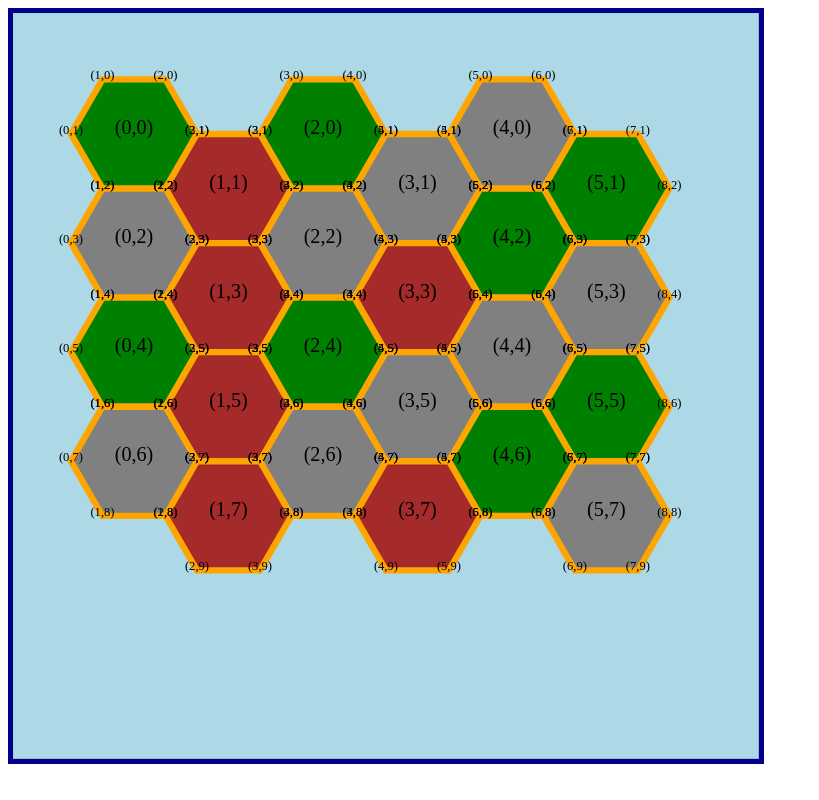
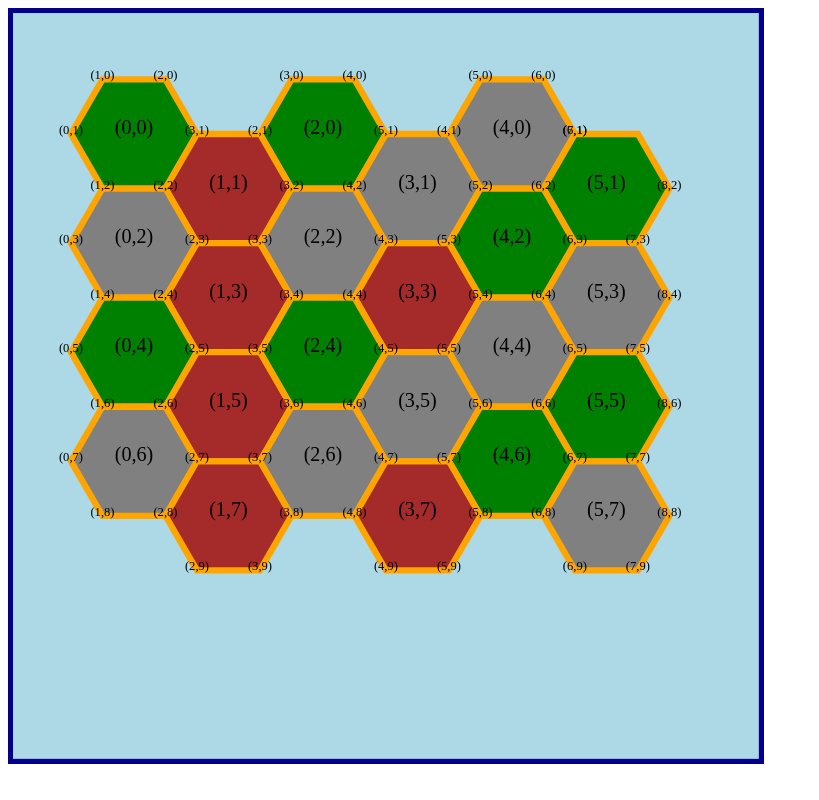
Before and after one commit to mozzzzy/catan, a plain HTML site: page client_js/index.html in a window 1280 px wide. Shown: the whole page, without its empty margins (0-819 px from the left). Drawn offline with nearby package versions, Linux system fonts and the light colour scheme.

Commit message:
client_js: refactoring

```diff
--- a/client_js/client.js
+++ b/client_js/client.js
@@ -6,67 +6,90 @@ const Resource = {
   Soil: "brown",
   Tree: "green"
 };
+const SIN = R * Math.sin(Math.PI / 3.0);
+const COS = R * Math.cos(Math.PI / 3.0);
 
-var map = new Vue({
+let map = new Vue({
   el: '#map',
   data: {
     cells: [
-      {resource: Resource.Tree, pos: {x: 0, y: 0}},
-      {resource: Resource.Tree, pos: {x: 2, y: 0}},
-      {resource: Resource.Iron, pos: {x: 4, y: 0}},
-      {resource: Resource.Soil, pos: {x: 1, y: 1}},
-      {resource: Resource.Iron, pos: {x: 3, y: 1}},
-      {resource: Resource.Tree, pos: {x: 5, y: 1}},
-      {resource: Resource.Iron, pos: {x: 0, y: 2}},
-      {resource: Resource.Iron, pos: {x: 2, y: 2}},
-      {resource: Resource.Tree, pos: {x: 4, y: 2}},
-      {resource: Resource.Soil, pos: {x: 1, y: 3}},
-      {resource: Resource.Soil, pos: {x: 3, y: 3}},
-      {resource: Resource.Iron, pos: {x: 5, y: 3}},
-      {resource: Resource.Tree, pos: {x: 0, y: 4}},
-      {resource: Resource.Tree, pos: {x: 2, y: 4}},
-      {resource: Resource.Iron, pos: {x: 4, y: 4}},
-      {resource: Resource.Soil, pos: {x: 1, y: 5}},
-      {resource: Resource.Iron, pos: {x: 3, y: 5}},
-      {resource: Resource.Tree, pos: {x: 5, y: 5}},
-      {resource: Resource.Iron, pos: {x: 0, y: 6}},
-      {resource: Resource.Iron, pos: {x: 2, y: 6}},
-      {resource: Resource.Tree, pos: {x: 4, y: 6}},
-      {resource: Resource.Soil, pos: {x: 1, y: 7}},
-      {resource: Resource.Soil, pos: {x: 3, y: 7}},
-      {resource: Resource.Iron, pos: {x: 5, y: 7}},
+      {resource: Resource.Tree, x: 0, y: 0},
+      {resource: Resource.Tree, x: 2, y: 0},
+      {resource: Resource.Iron, x: 4, y: 0},
+      {resource: Resource.Soil, x: 1, y: 1},
+      {resource: Resource.Iron, x: 3, y: 1},
+      {resource: Resource.Tree, x: 5, y: 1},
+      {resource: Resource.Iron, x: 0, y: 2},
+      {resource: Resource.Iron, x: 2, y: 2},
+      {resource: Resource.Tree, x: 4, y: 2},
+      {resource: Resource.Soil, x: 1, y: 3},
+      {resource: Resource.Soil, x: 3, y: 3},
+      {resource: Resource.Iron, x: 5, y: 3},
+      {resource: Resource.Tree, x: 0, y: 4},
+      {resource: Resource.Tree, x: 2, y: 4},
+      {resource: Resource.Iron, x: 4, y: 4},
+      {resource: Resource.Soil, x: 1, y: 5},
+      {resource: Resource.Iron, x: 3, y: 5},
+      {resource: Resource.Tree, x: 5, y: 5},
+      {resource: Resource.Iron, x: 0, y: 6},
+      {resource: Resource.Iron, x: 2, y: 6},
+      {resource: Resource.Tree, x: 4, y: 6},
+      {resource: Resource.Soil, x: 1, y: 7},
+      {resource: Resource.Soil, x: 3, y: 7},
+      {resource: Resource.Iron, x: 5, y: 7},
     ]
   },
-  methods: {
-    svg_pos: function(cell_pos) {
-      s = R * Math.sin(Math.PI / 3.0);
-      c = R * Math.cos(Math.PI / 3.0);
-
-      x = cell_pos.x * (R + c) + OFFSET_X;
-      y = cell_pos.y * s + OFFSET_Y;
-      return {x: x, y: y}
-    },
-    svg_vertices: function(cell_pos) {
-      res = [];
-      p = this.svg_pos(cell_pos);
-      x = p.x, y = p.y;
-      res.push({x: cell_pos.x + 3, y: cell_pos.y + 1, svg_x: (x + R), svg_y: (y + 0)});
-      res.push({x: cell_pos.x + 2, y: cell_pos.y + 2, svg_x: (x + c), svg_y: (y + s)});
-      res.push({x: cell_pos.x + 1, y: cell_pos.y + 2, svg_x: (x - c), svg_y: (y + s)});
-      res.push({x: cell_pos.x + 0, y: cell_pos.y + 1, svg_x: (x - R), svg_y: (y + 0)});
-      res.push({x: cell_pos.x + 1, y: cell_pos.y + 0, svg_x: (x - c), svg_y: (y - s)});
-      res.push({x: cell_pos.x + 2, y: cell_pos.y + 0, svg_x: (x + c), svg_y: (y - s)});
+  computed: { // like read only properties
+    all_cells: function () {
+      let res = []
+      for (let i = 0; i < this.cells.length; i++) {
+        let c = this.cells[i];
+        c.svg_x = c.x * (R + COS) + OFFSET_X;
+        c.svg_y = c.y * SIN + OFFSET_Y;
+        c.points = this.vertices(c).map(v => v.svg_x + "," + v.svg_y).join(" ");
+        res.push(c);
+      }
       return res;
     },
-    svg_vertices_str: function(cell_pos) {
-      return this.svg_vertices(cell_pos).map(v => v.svg_x + "," + v.svg_y).join(" ");
+    all_vertices: function() {
+      let res = [];
+      let s = new Set();
+      for (let i = 0; i < this.all_cells.length; i++) {
+        let vertices = this.vertices(this.all_cells[i]);
+        for (let j = 0; j < vertices.length; j++) {
+          let x = vertices[j].x;
+          let y = vertices[j].y;
+          let pos = x + "," + y;
+          if (!s.has(pos)) {
+            res.push(vertices[j]);
+          }
+          s.add(pos);
+        }
+      }
+      return res;
+    }
+  },
+  methods: {
+    vertices: function(cell) {
+      let res = [];
+      let x = cell.x;
+      let y = cell.y;
+      let svg_x = cell.svg_x;
+      let svg_y = cell.svg_y;
+      res.push({x: x + 3, y: y + 1, svg_x: (svg_x + R),   svg_y: (svg_y + 0  )});
+      res.push({x: x + 2, y: y + 2, svg_x: (svg_x + COS), svg_y: (svg_y + SIN)});
+      res.push({x: x + 1, y: y + 2, svg_x: (svg_x - COS), svg_y: (svg_y + SIN)});
+      res.push({x: x + 0, y: y + 1, svg_x: (svg_x - R),   svg_y: (svg_y + 0  )});
+      res.push({x: x + 1, y: y + 0, svg_x: (svg_x - COS), svg_y: (svg_y - SIN)});
+      res.push({x: x + 2, y: y + 0, svg_x: (svg_x + COS), svg_y: (svg_y - SIN)});
+      return res;
     },
   }
 })
 
-var conn = new WebSocket('ws://localhost:8000/echo');
+let conn = new WebSocket('ws://localhost:8000/echo');
 conn.onopen = function(e) {
-  for (var i = 0; i < 10; i++) {
+  for (let i = 0; i < 10; i++) {
     conn.send('hello ' + i);
   }
 };
--- a/client_js/index.html
+++ b/client_js/index.html
@@ -1,16 +1,13 @@
 <body>
   <svg id="map" width="20cm" height="20cm" viewBox="0 0 1200 1200">
     <rect x="0" y="0" width="1200" height="1200" fill="lightblue" stroke="darkblue" stroke-width="16" />
-    <polygon v-bind:fill="c.resource" stroke="orange" stroke-width="10" v-bind:points="svg_vertices_str(c.pos)" v-for="c in cells" />
-    <text v-bind:x="svg_pos(c.pos).x" v-bind:y="svg_pos(c.pos).y" font-size="32" text-anchor="middle" v-for="c in cells">
-    {{ "(" + c.pos.x + "," + c.pos.y + ")" }}
+    <polygon v-bind:fill="c.resource" stroke="orange" stroke-width="10" v-bind:points="c.points" v-for="c in all_cells" />
+    <text v-bind:x="c.svg_x" v-bind:y="c.svg_y" font-size="32" text-anchor="middle" v-for="c in all_cells">
+    {{ "(" + c.x + "," + c.y + ")" }}
     </text>
-
-    <g v-bind:c="c" v-for="c in cells">
-      <text v-bind:x="v.svg_x" v-bind:y="v.svg_y" font-size="20" text-anchor="middle" v-for="v in svg_vertices(c.pos)">
-        {{ "(" + v.x + "," + v.y + ")" }}
-      </text>
-    </g>
+    <text v-bind:x="v.svg_x" v-bind:y="v.svg_y" font-size="20" text-anchor="middle" v-for="v in all_vertices">
+    {{ "(" + v.x + "," + v.y + ")" }}
+    </text>
   </svg>
 </body>
 
```
